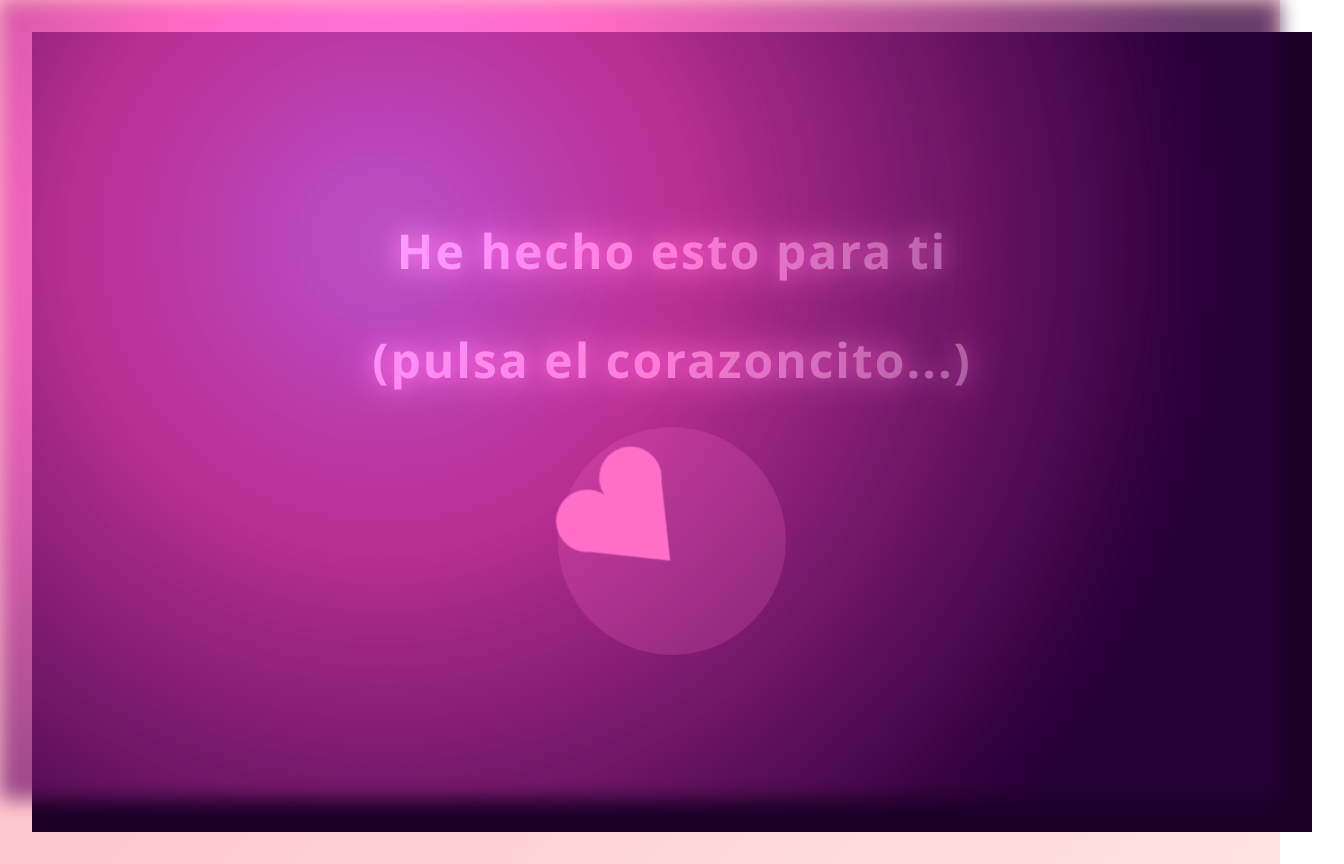
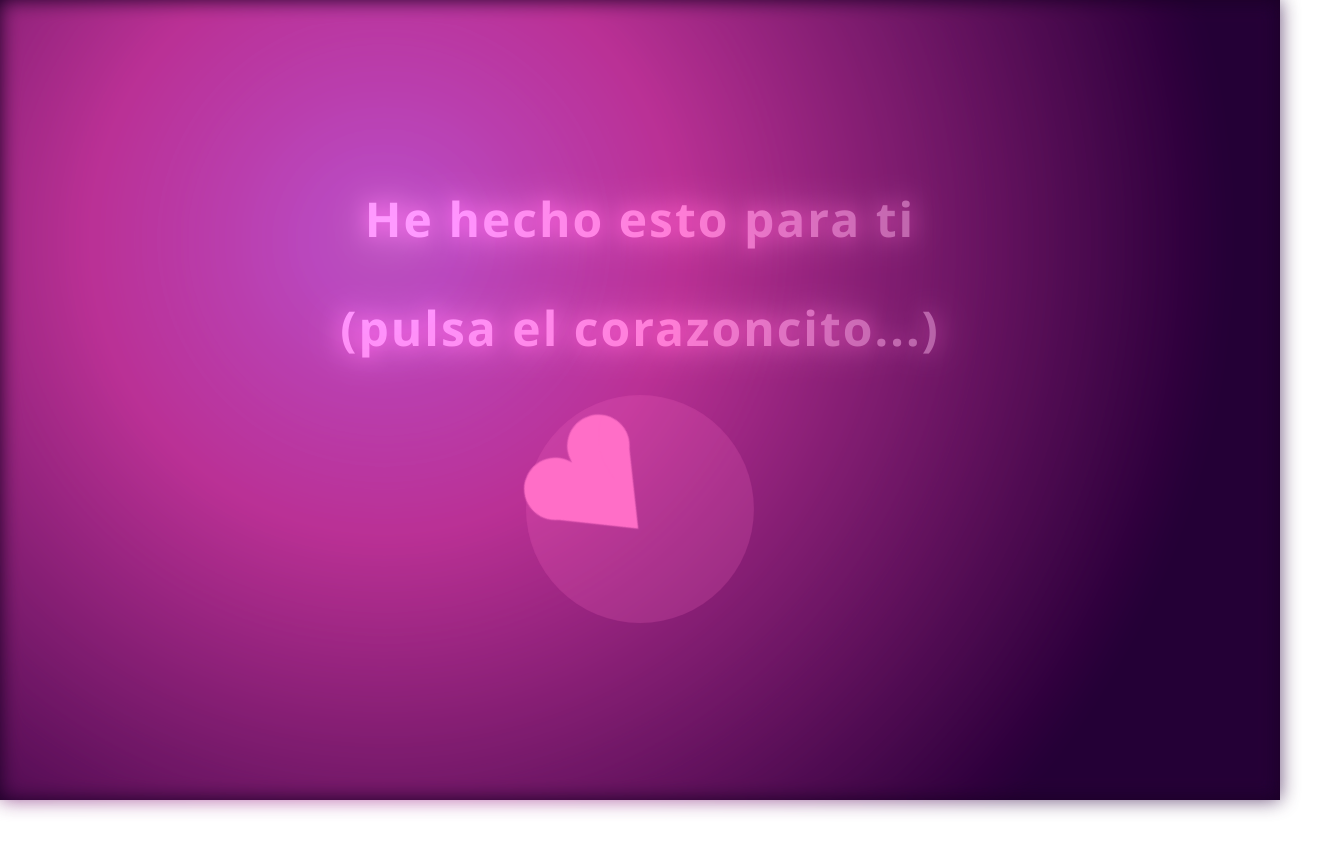
Before and after one commit to FrankCasanova/love-project, a React (Vite) app: page / in a window 1280 px wide. Shown: the whole page, 1344 px wide, since content can reach past the window. After the commit the page ends 800 px from the top, so only its background shows below. Built offline with nearby package versions, Linux system fonts and the light colour scheme.

Commit message:
refactor: improve layout and responsive design in App.css
Adjust max-width, padding, and alignment for better responsiveness. Add new animations and optimize existing ones. Introduce mobile-first approach with media queries for different screen sizes. Remove unused heart.webp file.

```diff
--- a/src/App.css
+++ b/src/App.css
@@ -1,8 +1,13 @@
 #root {
-  max-width: 1280px;
+  max-width: 100%;
+  width: 100%;
   margin: 0 auto;
-  padding: 2rem;
+  padding: 0;
   text-align: center;
+  display: flex;
+  justify-content: center;
+  align-items: center;
+  min-height: 100vh;
 }
 
 .logo {
@@ -52,11 +57,13 @@ body,
   background: linear-gradient(135deg, #ffb6c1 0%, #ffe4e1 100%);
   min-height: 100vh;
   overflow-x: hidden;
+  width: 100%;
 }
 
 .app-root {
   min-height: 100vh;
-  width: 100vw;
+  width: 100%;
+  max-width: 100vw;
   overflow: hidden;
   position: relative;
   background: #1a0025;
@@ -71,12 +78,14 @@ body,
 .main-love-page {
   position: relative;
   min-height: 100vh;
+  width: 100%;
+  max-width: 100%;
   display: flex;
   flex-direction: column;
   align-items: center;
   justify-content: center;
   z-index: 1;
-  padding: 1.5rem 0.5rem;
+  padding: 1rem;
   box-sizing: border-box;
 }
 
@@ -138,20 +147,42 @@ body,
 }
 
 @keyframes heartBounce {
-  0%, 100% {
+
+  0%,
+  100% {
     transform: rotate(-45deg) scale(1.2);
   }
+
   20% {
     transform: rotate(-45deg) scale(1.3);
   }
+
   40% {
     transform: rotate(-45deg) scale(1.15);
   }
+
   60% {
     transform: rotate(-45deg) scale(1.25);
   }
+
   80% {
     transform: rotate(-45deg) scale(1.2);
+  }
+}
+
+@keyframes funnyPop {
+  0% {
+    transform: scale(0) rotate(-5deg);
+    opacity: 0;
+  }
+
+  70% {
+    transform: scale(1.1) rotate(3deg);
+  }
+
+  100% {
+    transform: scale(1) rotate(0);
+    opacity: 1;
   }
 }
 
@@ -166,6 +197,7 @@ body,
   transform: translate(-50%, -50%);
   animation: pulse 1.5s infinite;
   z-index: 1;
+  will-change: transform;
 }
 
 @keyframes pulse {
@@ -191,9 +223,10 @@ body,
   z-index: 0;
   pointer-events: none;
   background: radial-gradient(circle at 30% 30%, #ff6ec7 0%, #1a0025 80%);
-  animation: crazyBg 10s linear infinite alternate;
+  animation: crazyBg 15s ease-in-out infinite alternate;
   opacity: 0.7;
   filter: blur(10px) brightness(1.2) saturate(1.5);
+  will-change: background-position;
 }
 
 @keyframes crazyBg {
@@ -279,17 +312,121 @@ body,
   z-index: 20;
   will-change: transform, opacity;
   transition: text-shadow 0.4s;
-  animation: funnyPop 0.7s cubic-bezier(.68,-0.55,.27,1.55);
+  animation: funnyPop 0.7s cubic-bezier(.68, -0.55, .27, 1.55);
 }
 
-@media (max-width: 600px) {
+/* Mobile-first approach */
+.funny-message {
+  font-size: 1.2rem;
+  padding: 0.2rem 0.5rem;
+  max-width: 90%;
+  margin-left: auto;
+  margin-right: auto;
+}
+
+.love-title {
+  font-size: 1.8rem;
+  width: 100%;
+  padding: 0 1rem;
+}
+
+.love-message {
+  font-size: 1.2rem;
+  width: 100%;
+  padding: 0 1rem;
+}
+
+.heart-btn {
+  width: 120px;
+  height: 120px;
+}
+
+.heart-shape {
+  width: 80px;
+  height: 70px;
+}
+
+.heart-shape:before {
+  width: 70px;
+  height: 60px;
+  left: 0px;
+  top: -35px;
+}
+
+.heart-shape:after {
+  width: 70px;
+  height: 60px;
+  left: 35px;
+  top: 0px;
+}
+
+.pulse {
+  width: 140px;
+  height: 140px;
+}
+
+.love-pic {
+  width: 85vw;
+  max-width: 320px;
+  height: 85vw;
+  max-height: 320px;
+}
+
+/* Tablet and larger screens */
+@media (min-width: 600px) {
   .funny-message {
-    font-size: 1.2rem;
-    padding: 0.2rem 0.5rem;
+    font-size: 1.5rem;
+  }
+
+  .love-title {
+    font-size: 2.5rem;
+  }
+
+  .love-message {
+    font-size: 1.8rem;
+  }
+
+  .heart-btn {
+    width: 150px;
+    height: 150px;
+  }
+
+  .heart-shape {
+    width: 100px;
+    height: 90px;
+  }
+
+  .heart-shape:before {
+    width: 90px;
+    height: 80px;
+    left: 0px;
+    top: -45px;
+  }
+
+  .heart-shape:after {
+    width: 90px;
+    height: 80px;
+    left: 45px;
+    top: 0px;
+  }
+
+  .pulse {
+    width: 170px;
+    height: 170px;
+  }
+
+  .love-pic {
+    max-width: 400px;
+    max-height: 400px;
   }
 }
 
-@media (min-width: 600px) {
+/* Desktop screens */
+@media (min-width: 1024px) {
+  .funny-message {
+    font-size: 2.1rem;
+  }
+
   .love-title {
     font-size: 3rem;
   }
@@ -303,19 +440,21 @@ body,
     height: 180px;
   }
 
-  .heart-shape,
-  .heart-shape:after,
-  .heart-shape:before {
+  .heart-shape {
     width: 130px;
     height: 120px;
   }
 
   .heart-shape:before {
+    width: 120px;
+    height: 110px;
     left: 0px;
     top: -65px;
   }
 
   .heart-shape:after {
+    width: 120px;
+    height: 110px;
     left: 65px;
     top: 0px;
   }
```
Also changed, not shown: public/heart.webp (deleted).
